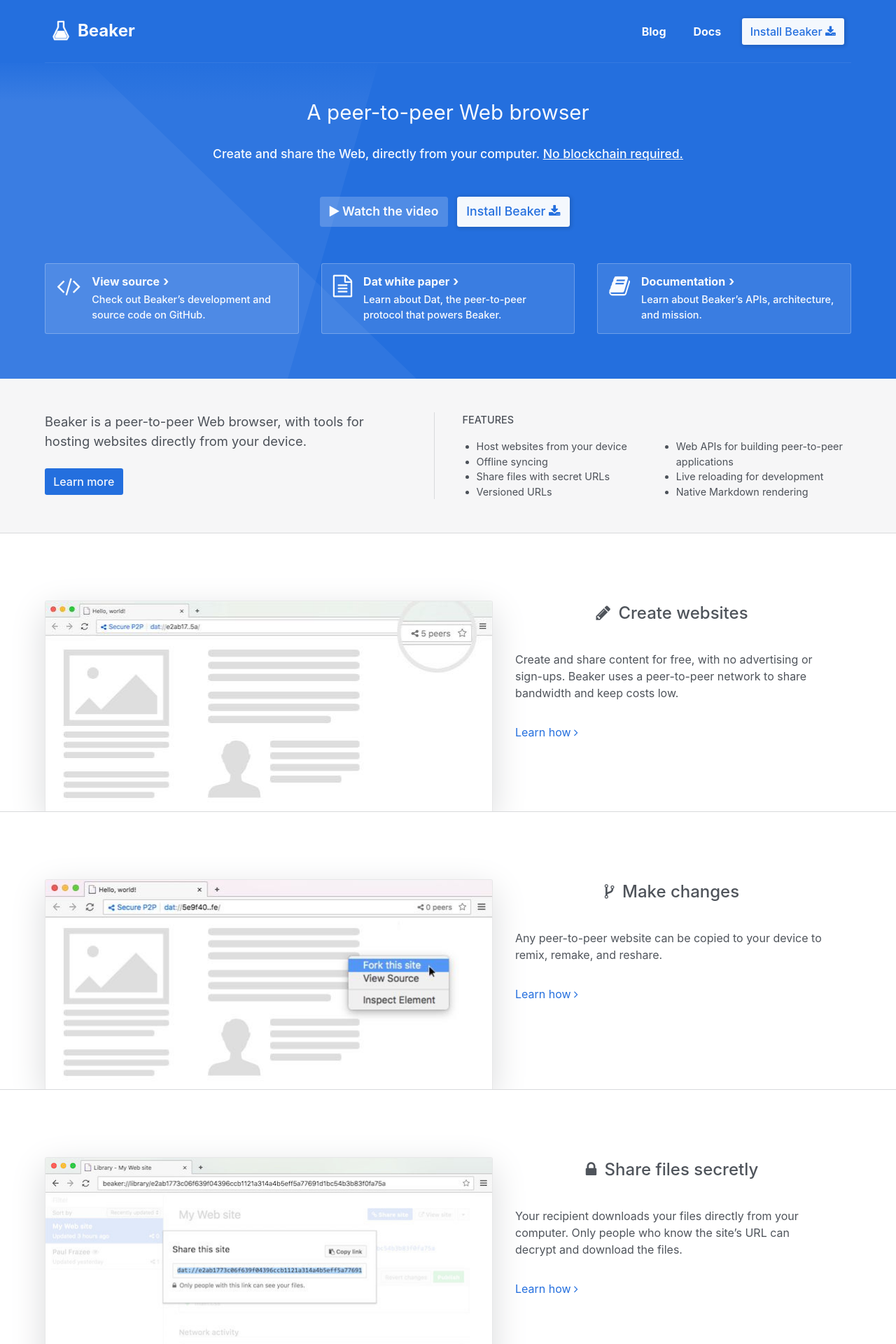
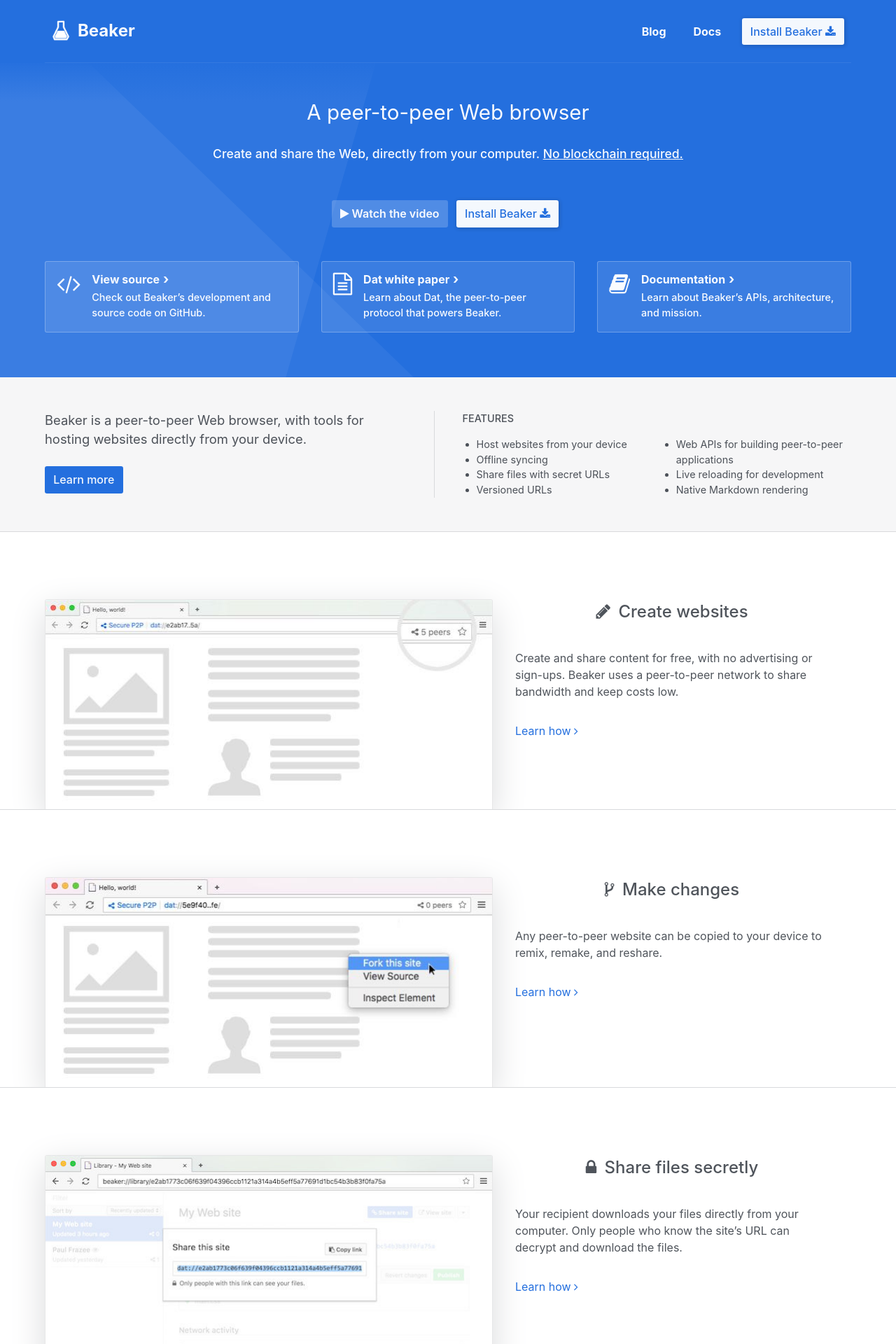
Before and after one commit to beakerbrowser/beakerbrowser.com, a Jekyll site: the page built from index.html, in a window 1280 px wide. Shown: the top 1920 px of the page at 70% size. Built offline with Jekyll 4.4.1, drawn with Linux system fonts in a browser that asks for light colours.

Commit message:
Fix buttons on mobile fp

```diff
--- a/css/pages/_home.scss
+++ b/css/pages/_home.scss
@@ -2,7 +2,7 @@
   position: relative;
   background: $hero-bg;
   color: $text--dark-bg;
-  padding: 3em 0 4em 0;
+  padding: 1em 0 4em 0;
   @extend %shrink-text-phone;
   @extend %antialiased;
   font-weight: 500;
@@ -10,6 +10,7 @@
 
   @include respond-to(tablet) {
     font-size: 1rem;
+    padding-top: 3em;
 
     &:before {
       display: block;
@@ -47,10 +48,11 @@
     > .description {
       font-size: .95rem;
       max-width: 700px;
-      margin: 0 auto 3rem auto;
+      margin: 0 auto 2em auto;
 
       @media (min-width: 700px) {
         font-size: 1.1rem;
+        margin-bottom: 3em;
       }
 
       a {
@@ -60,11 +62,12 @@
 
     .cta {
       font-weight: 600;
-      font-size: 0.95rem;
-      margin-bottom: 3.25rem;
+      font-size: 0.85rem;
+      margin-bottom: 2em;
 
       @media (min-width: 350px) {
-        font-size: 1.1rem;
+        font-size: 1rem;
+        margin-bottom: 3em;
       }
     }
   }
```
